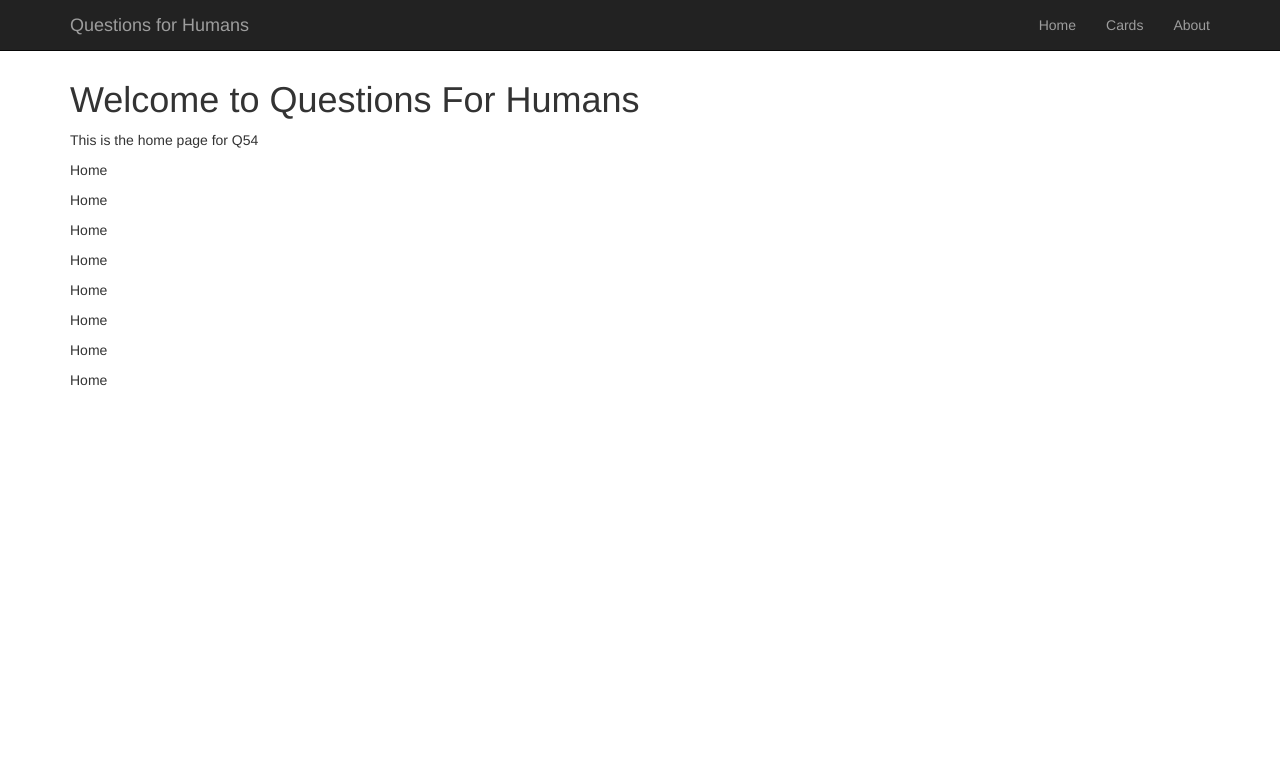
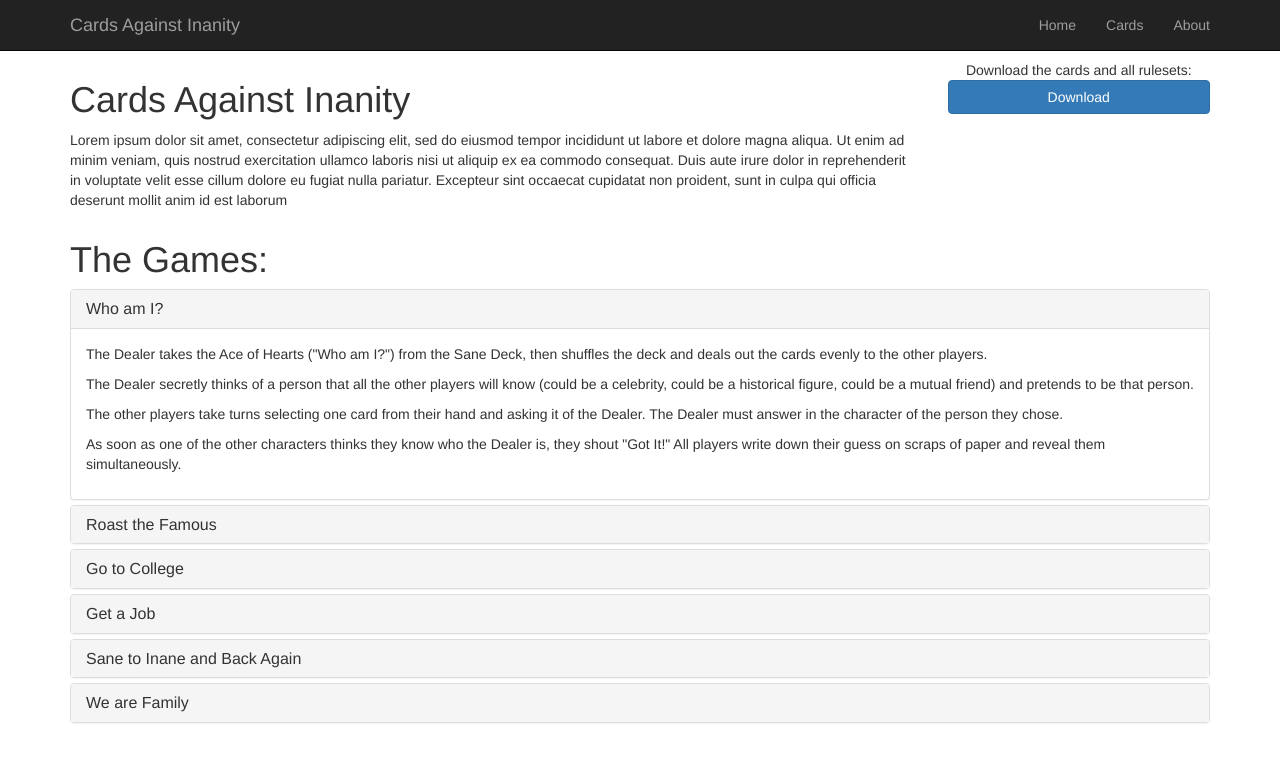
Before and after one commit to Davis-B-Allen/qforhumans, a Rails app: page / in a window 1280 px wide. Shown: the top 762 px of the page. Run offline with Rails 7, Linux system fonts and the light colour scheme; style sheets or scripts are compiled from the project's sources; some libraries are stand-ins or nearby versions.

Commit message:
Rename site Cards Against Inanity and update homepage to include game rules accordion

```diff
--- a/app/assets/stylesheets/static_pages.scss
+++ b/app/assets/stylesheets/static_pages.scss
@@ -1,3 +1,19 @@
 // Place all the styles related to the StaticPages controller here.
 // They will automatically be included in application.css.
 // You can use Sass (SCSS) here: http://sass-lang.com/
+
+.homepage {
+  .download-pane {
+    margin: auto;
+    max-width: 300px;
+    text-align: center;
+    #download-button {
+      width: 100%;
+    }
+  }
+  .games-rules {
+    .panel-heading {
+      cursor: pointer;
+    }
+  }
+}
--- a/app/helpers/application_helper.rb
+++ b/app/helpers/application_helper.rb
@@ -2,7 +2,7 @@ module ApplicationHelper
 
   # Returns the full title on a per-page basis.
   def full_title(page_title = '')
-    base_title = "Questions for Humans"
+    base_title = "Cards Against Inanity"
     if page_title.empty?
       base_title
     else
--- a/app/views/layouts/_header.html.erb
+++ b/app/views/layouts/_header.html.erb
@@ -7,7 +7,7 @@
         <span class="icon-bar"></span>
         <span class="icon-bar"></span>
       </button>
-      <%= link_to "Questions for Humans", root_path, class: "navbar-brand" %>
+      <%= link_to "Cards Against Inanity", root_path, class: "navbar-brand" %>
     </div>
     <div class="navbar-collapse collapse">
       <ul class="nav navbar-nav navbar-right">
--- /dev/null
+++ b/app/views/layouts/_rules_accordion.html.erb
@@ -0,0 +1,89 @@
+<div class="panel-group" id="accordion">
+  <div class="panel panel-default">
+    <div class="panel-heading" data-toggle="collapse" data-parent="#accordion" data-target="#collapseOne">
+      <h4 class="panel-title">
+        <a class="accordion-toggle">
+          Who am I?
+        </a>
+      </h4>
+    </div>
+    <div id="collapseOne" class="panel-collapse collapse in">
+      <div class="panel-body">
+        <p>The Dealer takes the Ace of Hearts ("Who am I?") from the Sane Deck, then shuffles the deck and deals out the cards evenly to the other players.</p>
+        <p>The Dealer secretly thinks of a person that all the other players will know (could be a celebrity, could be a historical figure, could be a mutual friend) and pretends to be that person.</p>
+        <p>The other players take turns selecting one card from their hand and asking it of the Dealer. The Dealer must answer in the character of the person they chose.</p>
+        <p>As soon as one of the other characters thinks they know who the Dealer is, they shout "Got It!" All players write down their guess on scraps of paper and reveal them simultaneously.</p>
+      </div>
+    </div>
+  </div>
+  <div class="panel panel-default">
+    <div class="panel-heading" data-toggle="collapse" data-parent="#accordion" data-target="#collapseTwo">
+      <h4 class="panel-title">
+        <a class="accordion-toggle">
+          Roast the Famous
+        </a>
+      </h4>
+    </div>
+    <div id="collapseTwo" class="panel-collapse collapse">
+      <div class="panel-body">
+        Anim pariatur cliche reprehenderit, enim eiusmod high life accusamus terry richardson ad squid. 3 wolf moon officia aute, non cupidatat skateboard dolor brunch. Food truck quinoa nesciunt laborum eiusmod. Brunch 3 wolf moon tempor, sunt aliqua put a bird on it squid single-origin coffee nulla assumenda shoreditch et. Nihil anim keffiyeh helvetica, craft beer labore wes anderson cred nesciunt sapiente ea proident. Ad vegan excepteur butcher vice lomo. Leggings occaecat craft beer farm-to-table, raw denim aesthetic synth nesciunt you probably haven't heard of them accusamus labore sustainable VHS.
+      </div>
+    </div>
+  </div>
+  <div class="panel panel-default">
+    <div class="panel-heading" data-toggle="collapse" data-parent="#accordion" data-target="#collapseThree">
+      <h4 class="panel-title">
+        <a class="accordion-toggle">
+          Go to College
+        </a>
+      </h4>
+    </div>
+    <div id="collapseThree" class="panel-collapse collapse">
+      <div class="panel-body">
+        Anim pariatur cliche reprehenderit, enim eiusmod high life accusamus terry richardson ad squid. 3 wolf moon officia aute, non cupidatat skateboard dolor brunch. Food truck quinoa nesciunt laborum eiusmod. Brunch 3 wolf moon tempor, sunt aliqua put a bird on it squid single-origin coffee nulla assumenda shoreditch et. Nihil anim keffiyeh helvetica, craft beer labore wes anderson cred nesciunt sapiente ea proident. Ad vegan excepteur butcher vice lomo. Leggings occaecat craft beer farm-to-table, raw denim aesthetic synth nesciunt you probably haven't heard of them accusamus labore sustainable VHS.
+      </div>
+    </div>
+  </div>
+  <div class="panel panel-default">
+    <div class="panel-heading" data-toggle="collapse" data-parent="#accordion" data-target="#collapseFour">
+      <h4 class="panel-title">
+        <a class="accordion-toggle">
+          Get a Job
+        </a>
+      </h4>
+    </div>
+    <div id="collapseFour" class="panel-collapse collapse">
+      <div class="panel-body">
+        c4 Anim pariatur cliche reprehenderit, enim eiusmod high life accusamus terry richardson ad squid. 3 wolf moon officia aute, non cupidatat skateboard dolor brunch. Food truck quinoa nesciunt laborum eiusmod. Brunch 3 wolf moon tempor, sunt aliqua put a bird on it squid single-origin coffee nulla assumenda shoreditch et. Nihil anim keffiyeh helvetica, craft beer labore wes anderson cred nesciunt sapiente ea proident. Ad vegan excepteur butcher vice lomo. Leggings occaecat craft beer farm-to-table, raw denim aesthetic synth nesciunt you probably haven't heard of them accusamus labore sustainable VHS.
+      </div>
+    </div>
+  </div>
+  <div class="panel panel-default">
+    <div class="panel-heading" data-toggle="collapse" data-parent="#accordion" data-target="#collapseFive">
+      <h4 class="panel-title">
+        <a class="accordion-toggle">
+          Sane to Inane and Back Again
+        </a>
+      </h4>
+    </div>
+    <div id="collapseFive" class="panel-collapse collapse">
+      <div class="panel-body">
+        c5 Anim pariatur cliche reprehenderit, enim eiusmod high life accusamus terry richardson ad squid. 3 wolf moon officia aute, non cupidatat skateboard dolor brunch. Food truck quinoa nesciunt laborum eiusmod. Brunch 3 wolf moon tempor, sunt aliqua put a bird on it squid single-origin coffee nulla assumenda shoreditch et. Nihil anim keffiyeh helvetica, craft beer labore wes anderson cred nesciunt sapiente ea proident. Ad vegan excepteur butcher vice lomo. Leggings occaecat craft beer farm-to-table, raw denim aesthetic synth nesciunt you probably haven't heard of them accusamus labore sustainable VHS.
+      </div>
+    </div>
+  </div>
+  <div class="panel panel-default">
+    <div class="panel-heading" data-toggle="collapse" data-parent="#accordion" data-target="#collapseSix">
+      <h4 class="panel-title">
+        <a class="accordion-toggle">
+          We are Family
+        </a>
+      </h4>
+    </div>
+    <div id="collapseSix" class="panel-collapse collapse">
+      <div class="panel-body">
+        c6 Anim pariatur cliche reprehenderit, enim eiusmod high life accusamus terry richardson ad squid. 3 wolf moon officia aute, non cupidatat skateboard dolor brunch. Food truck quinoa nesciunt laborum eiusmod. Brunch 3 wolf moon tempor, sunt aliqua put a bird on it squid single-origin coffee nulla assumenda shoreditch et. Nihil anim keffiyeh helvetica, craft beer labore wes anderson cred nesciunt sapiente ea proident. Ad vegan excepteur butcher vice lomo. Leggings occaecat craft beer farm-to-table, raw denim aesthetic synth nesciunt you probably haven't heard of them accusamus labore sustainable VHS.
+      </div>
+    </div>
+  </div>
+</div>
--- a/app/views/static_pages/home.html.erb
+++ b/app/views/static_pages/home.html.erb
@@ -1,10 +1,26 @@
-<h1>Welcome to Questions For Humans</h1>
-<p>This is the home page for Q54</p>
-<p>Home</p>
-<p>Home</p>
-<p>Home</p>
-<p>Home</p>
-<p>Home</p>
-<p>Home</p>
-<p>Home</p>
-<p>Home</p>
+<div class="homepage">
+  <div class="row">
+    <div class="col-sm-9">
+      <div class="intro-splash">
+        <h1>Cards Against Inanity</h1>
+        <p>
+          Lorem ipsum dolor sit amet, consectetur adipiscing elit, sed do eiusmod tempor incididunt ut labore et dolore magna aliqua. Ut enim ad minim veniam, quis nostrud exercitation ullamco laboris nisi ut aliquip ex ea commodo consequat. Duis aute irure dolor in reprehenderit in voluptate velit esse cillum dolore eu fugiat nulla pariatur. Excepteur sint occaecat cupidatat non proident, sunt in culpa qui officia deserunt mollit anim id est laborum
+        </p>
+      </div>
+    </div>
+    <div class="col-sm-3">
+      <div class="download-pane">
+        Download the cards and all rulesets:
+        <a id="download-button" class="btn btn-primary" href="https://s3.amazonaws.com/cardsagainstinanity/CAI_MainGameV0.pdf" role="button">Download</a>
+      </div>
+    </div>
+  </div>
+  <div class="row">
+    <div class="col-sm-12">
+      <div class="games-rules">
+        <h1>The Games:</h1>
+        <%= render 'layouts/rules_accordion' %>
+      </div>
+    </div>
+  </div>
+</div>
```
